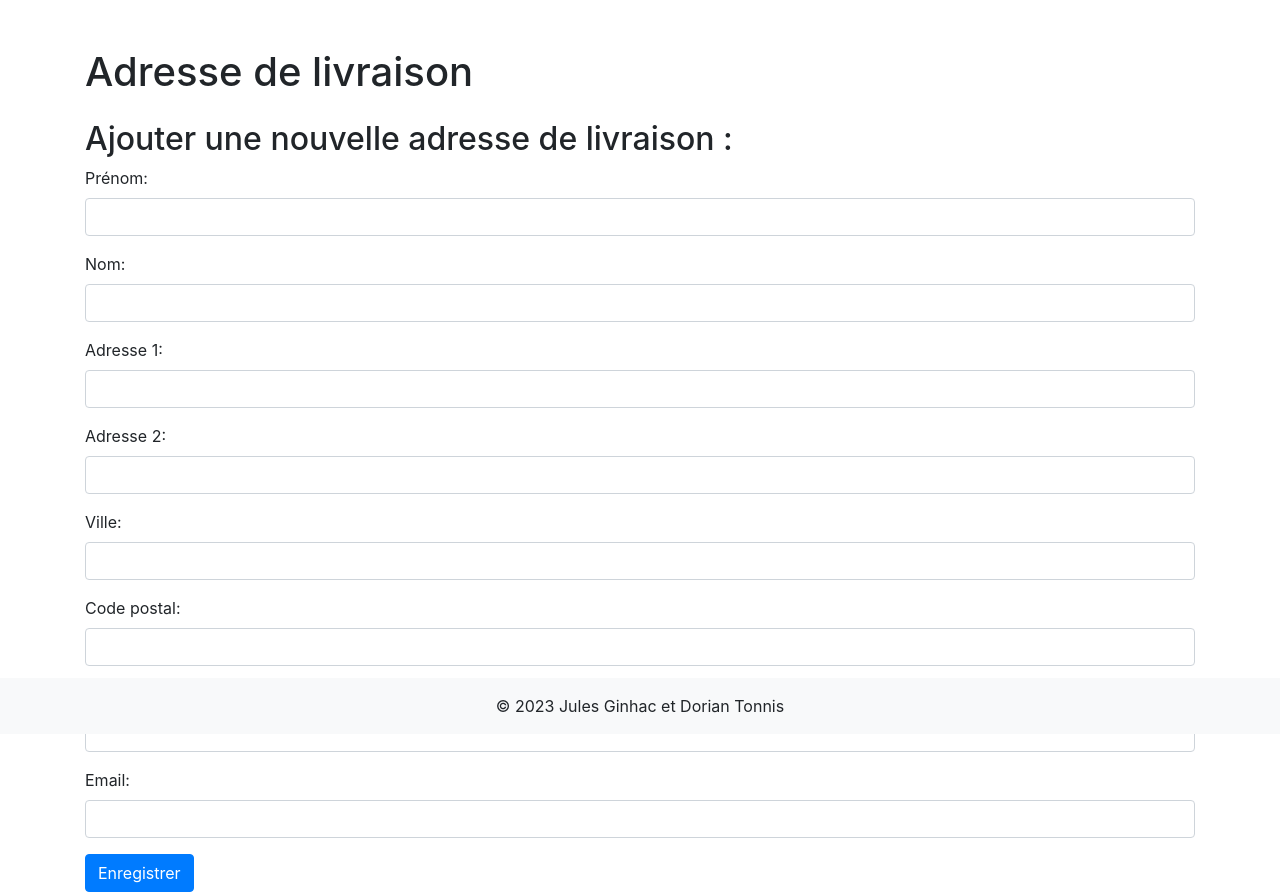
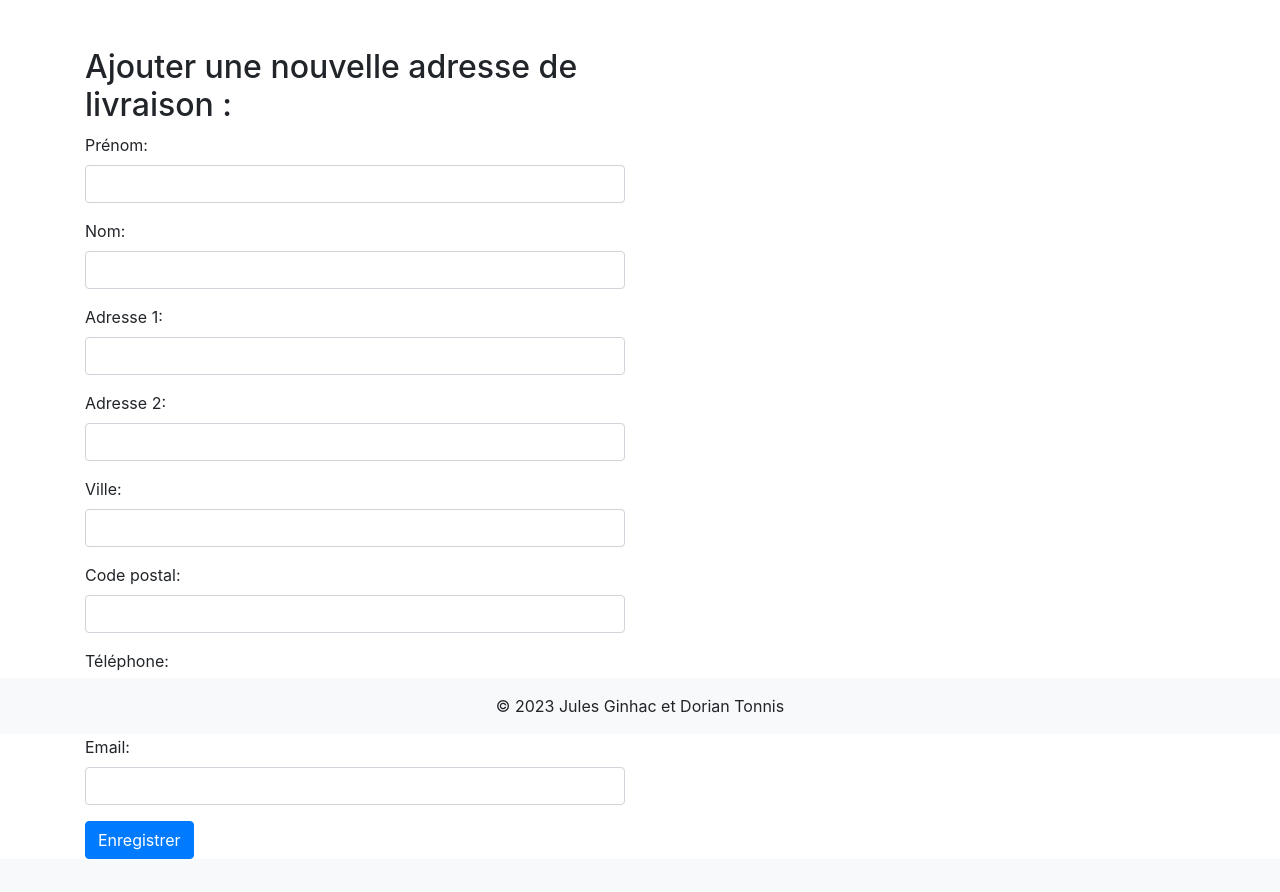
Before and after one commit to Dorian-T/ISIWeb4Shop, a PHP site: page /index.php?action=livraison in a window 1280 px wide. Shown: the part 66-958 px from the top of the page. After the commit the page ends 925 px from the top, so only its background shows below. Run offline with PHP 8.4, Linux system fonts and the light colour scheme; some libraries are stand-ins or nearby versions.

Commit message:
amélioration de la vue livraison

```diff
--- a/view/livraison.twig
+++ b/view/livraison.twig
@@ -4,79 +4,59 @@
 
 {% block content %}
     <div class="container mt-5">
-        <h1 class="mb-4">Adresse de livraison</h1>
-
-        {% if delivery_address %}
-            <div class="mb-4">
-                <h2>Choisir une adresse existante :</h2>
-                <form method="post" action="index.php?action=payement">
-                    <div class="mb-3">
-                        <label class="form-label">Nom:</label>
-                        <p class="form-control-static">{{ delivery_address.surname }}</p>
+        <div class="row">
+            <div class="col-md-6">
+                <h2>Ajouter une nouvelle adresse de livraison :</h2>
+                <form action="index.php?action=payement" method="post">
+                    <div class="form-group">
+                        <label for="firstname">Prénom:</label>
+                        <input type="text" class="form-control" id="firstname" name="firstname" value="">
                     </div>
-                    <div class="mb-3">
-                        <label class="form-label">Prénom:</label>
-                        <p class="form-control-static">{{ delivery_address.forname }}</p>
+                    <div class="form-group">
+                        <label for="lastname">Nom:</label>
+                        <input type="text" class="form-control" id="lastname" name="lastname" value="">
                     </div>
-                    <div class="mb-3">
-                        <label class="form-label">Adresse 1:</label>
-                        <p class="form-control-static">{{ delivery_address.add1 }}</p>
+                    <div class="form-group">
+                        <label for="add1">Adresse 1:</label>
+                        <input type="text" class="form-control" id="add1" name="add1" value="">
                     </div>
-                    <div class="mb-3">
-                        <label class="form-label">Adresse 2:</label>
-                        <p class="form-control-static">{{ delivery_address.add2 }}</p>
+                    <div class="form-group">
+                        <label for="add2">Adresse 2:</label>
+                        <input type="text" class="form-control" id="add2" name="add2" value="">
                     </div>
-                    <div class="mb-3">
-                        <label class="form-label">Ville:</label>
-                        <p class="form-control-static">{{ delivery_address.add3 }}</p>
+                    <div class="form-group">
+                        <label for="city">Ville:</label>
+                        <input type="text" class="form-control" id="city" name="city" value="">
                     </div>
-                    <div class="mb-3">
-                        <label class="form-label">Code postal:</label>
-                        <p class="form-control-static">{{ delivery_address.postcode }}</p>
+                    <div class="form-group">
+                        <label for="postcode">Code postal:</label>
+                        <input type="text" class="form-control" id="postcode" name="postcode" value="">
                     </div>
-                    <button type="submit" class="btn btn-primary">Choisir</button>
+                    <div class="form-group">
+                        <label for="phone">Téléphone:</label>
+                        <input type="text" class="form-control" id="phone" name="phone" value="">
+                    </div>
+                    <div class="form-group">
+                        <label for="email">Email:</label>
+                        <input type="text" class="form-control" id="email" name="email" value="">
+                    </div>
+                    <input type="submit" class="btn btn-primary" value="Enregistrer">
                 </form>
             </div>
-        {% endif %}
-
-        <div>
-            <h2>Ajouter une nouvelle adresse de livraison :</h2>
-            <form action="index.php?action=payement" method="post">
-                <!-- Utilisez la classe "form-group" pour chaque champ du formulaire -->
-                <div class="mb-3">
-                    <label for="firstname" class="form-label">Prénom:</label>
-                    <input type="text" class="form-control" id="firstname" name="firstname" required>
-                </div>
-                <div class="mb-3">
-                    <label for="lastname" class="form-label">Nom:</label>
-                    <input type="text" class="form-control" id="lastname" name="lastname" required>
-                </div>
-                <div class="mb-3">
-                    <label for="add1" class="form-label">Adresse 1:</label>
-                    <input type="text" class="form-control" id="add1" name="add1" required>
-                </div>
-                <div class="mb-3">
-                    <label for="add2" class="form-label">Adresse 2:</label>
-                    <input type="text" class="form-control" id="add2" name="add2">
-                </div>
-                <div class="mb-3">
-                    <label for="city" class="form-label">Ville:</label>
-                    <input type="text" class="form-control" id="city" name="city" required>
-                </div>
-                <div class="mb-3">
-                    <label for="postcode" class="form-label">Code postal:</label>
-                    <input type="text" class="form-control" id="postcode" name="postcode" required>
-                </div>
-                <div class="mb-3">
-                    <label for="phone" class="form-label">Téléphone:</label>
-                    <input type="text" class="form-control" id="phone" name="phone">
-                </div>
-                <div class="mb-3">
-                    <label for="email" class="form-label">Email:</label>
-                    <input type="email" class="form-control" id="email" name="email" required>
-                </div>
-                <button type="submit" class="btn btn-primary">Enregistrer</button>
-            </form>
+            <div class="col-md-6">
+                {% if delivery_address %}
+                    <h2>Choisir une adresse existante :</h2>
+                    <form method='post' action='index.php?action=payement'>
+                        <p> Nom: {{ delivery_address.surname }} </p>
+                        <p> Prénom: {{ delivery_address.forname }} </p>
+                        <p> Adresse 1: {{ delivery_address.add1 }} </p>
+                        <p> Adresse 2: {{ delivery_address.add2 }} </p>
+                        <p> Ville: {{ delivery_address.add3 }} </p>
+                        <p> Code postal: {{ delivery_address.postcode }} </p>
+                        <input type='submit' class="btn btn-secondary" value='Choisir'>
+                    </form>
+                {% endif %}
+            </div>
         </div>
     </div>
 {% endblock %}
```
